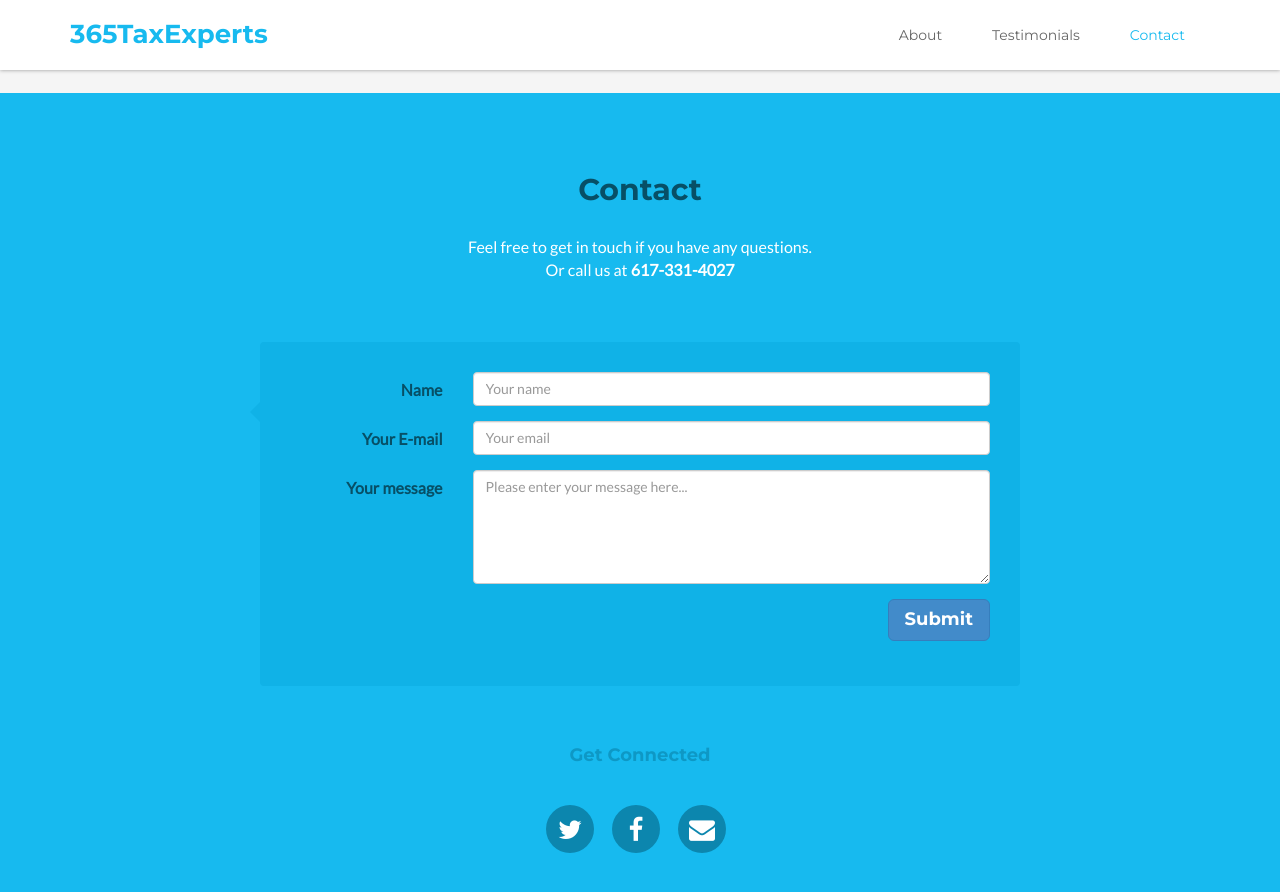
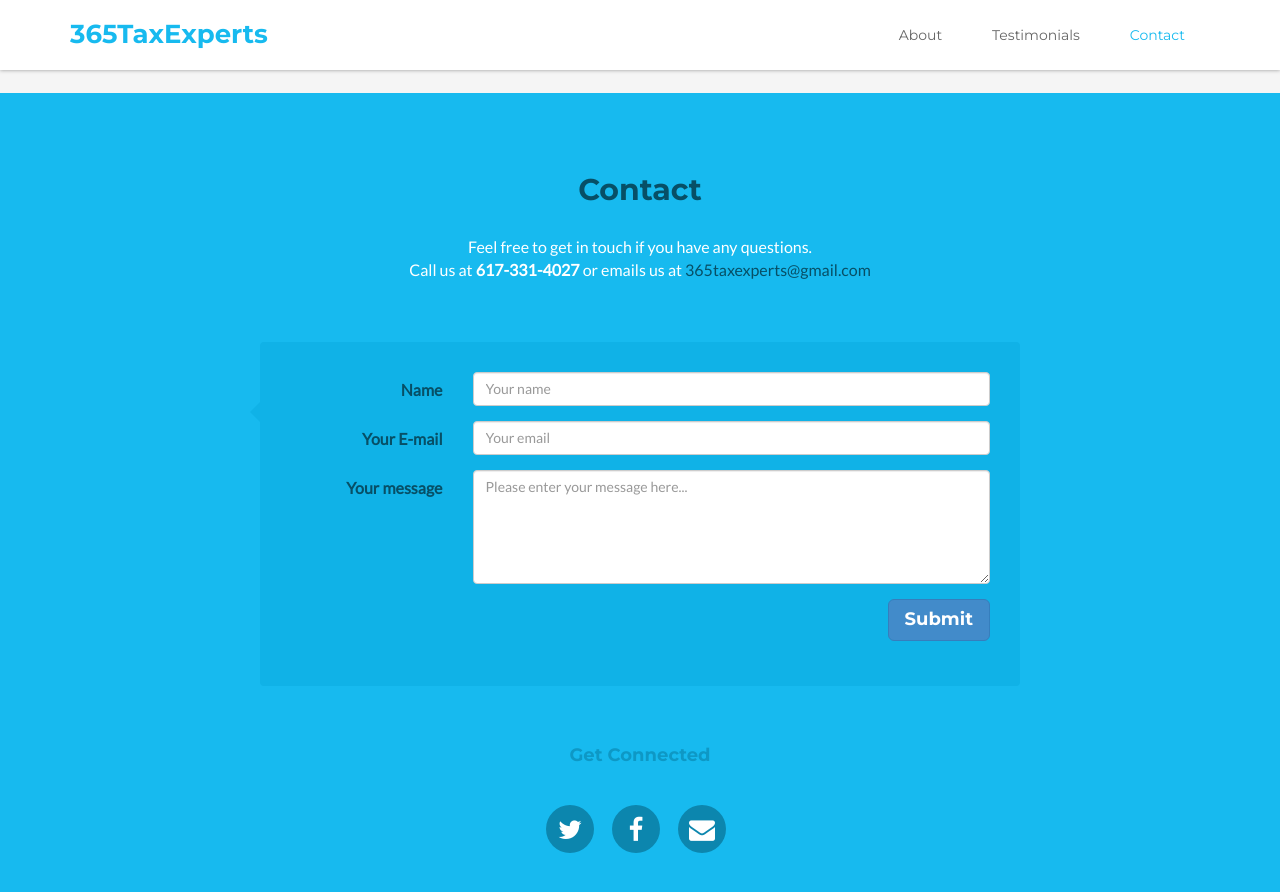
Before and after one commit to rdelphin/rdelphin.github.io, a Jekyll site: the page built from index.html, in a window 1280 px wide and 900 px high, scrolled down 1596 px. Shown: the top 892 px of the window. Built offline with Jekyll 4.4.1, drawn with Linux system fonts in a browser that asks for light colours; comment, search, counter and statistics services are not loaded.

Commit message:
add Mailto link to email address

```diff
--- a/_includes/contact.html
+++ b/_includes/contact.html
@@ -4,7 +4,7 @@
             <div class="contact-inner">
                 <h2 class="title  text-center">Contact</h2>
                 <p class="intro  text-center">Feel free to get in touch if you have any questions. <br />
-                Or call us at <strong>617-331-4027</strong></p>
+                Call us at <strong>617-331-4027</strong> or emails us at <a href="mailto: 365taxexperts@gmail.com?Subject=Contact%20Form">365taxexperts@gmail.com</a></p>
                 <div class="author-message">
 
                     <div class="speech-bubble">
```
Also changed, not shown: 1 other file.
